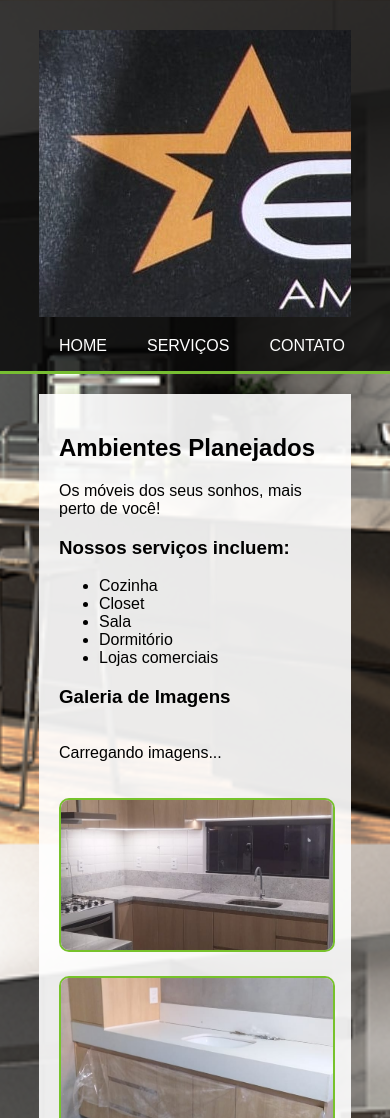
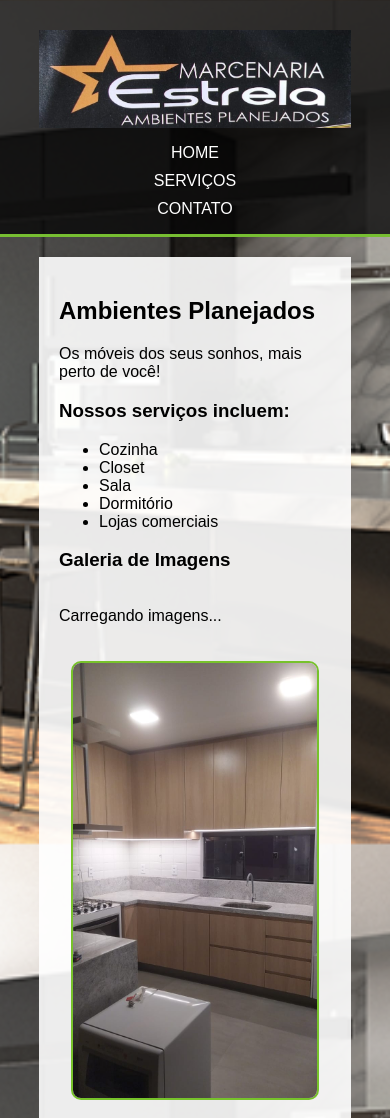
Before and after one commit to Leonsilveira/Marcenaria-Estrela, a plain HTML site: page index.html in a window 390 px wide. Shown: the top 1118 px of the page. Drawn offline with Linux system fonts and the light colour scheme; some packages are replaced by stand-ins of ours; a script that the page names is missing.

Commit message:
Projeto finalizado: ajustes no layout responsivo e galerias dinâmicas de imagens e vídeos

```diff
--- a/dist/script.dev.js
+++ b/dist/script.dev.js
@@ -15,6 +15,7 @@ function carregarImagens() {
     link.setAttribute('data-lightbox', 'galeria');
     var img = document.createElement('img');
     img.src = "Midia_Marcenaria/imagem/".concat(imagem);
+    img.alt = "Imagem da galeria: ".concat(imagem);
     img.classList.add('panel-image');
     link.appendChild(img);
     galeria.appendChild(link);
@@ -30,9 +31,9 @@ function carregarVideos() {
     var videoElement = document.createElement('video');
     videoElement.src = "Midia_Marcenaria/videos/".concat(video);
     videoElement.controls = true;
-    videoElement.width = 320; // Ajuste a largura conforme necessário
-
+    videoElement.width = 320;
     videoElement.classList.add('panel-video');
+    videoElement.setAttribute('aria-label', "V\xEDdeo da galeria: ".concat(video));
     link.appendChild(videoElement);
     galeriaVideos.appendChild(link);
   });
--- a/index.html
+++ b/index.html
@@ -45,16 +45,15 @@
             <div class="video-gallery" id="galeria-videos">
                 <p>Carregando vídeos...</p>
             </div>
-            <script src="Midia_Marcenaria/lightbox/js/lightbox.js"></script>
-            <script src="script.js"></script>
         </div>
     </div>
     <div class="contact" id="contato">
-
         <p><strong>Nome:</strong> Whallas</p>
         <p><strong>Telefones:</strong> 613591-1945 / 99170-2793</p>
         <p><strong>E-mail:</strong> marcenariaestreladf@hotmail.com</p>
         <p><strong>Endereço:</strong> Setor de Indústria - Qd. 03 - Rua E Lt. 46 Sobradinho I</p>
     </div>
+    <script src="Midia_Marcenaria/lightbox/js/lightbox.js"></script>
+    <script src="script.js"></script>
 </body>
 </html>
--- a/script.js
+++ b/script.js
@@ -112,6 +112,7 @@ function carregarImagens() {
         link.setAttribute('data-lightbox', 'galeria');
         const img = document.createElement('img');
         img.src = `Midia_Marcenaria/imagem/${imagem}`;
+        img.alt = `Imagem da galeria: ${imagem}`;
         img.classList.add('panel-image');
         link.appendChild(img);
         galeria.appendChild(link);
@@ -127,8 +128,9 @@ function carregarVideos() {
         const videoElement = document.createElement('video');
         videoElement.src = `Midia_Marcenaria/videos/${video}`;
         videoElement.controls = true;
-        videoElement.width = 320; // Ajuste a largura conforme necessário
+        videoElement.width = 320;
         videoElement.classList.add('panel-video');
+        videoElement.setAttribute('aria-label', `Vídeo da galeria: ${video}`);
         link.appendChild(videoElement);
         galeriaVideos.appendChild(link);
     });
--- a/styles.css
+++ b/styles.css
@@ -6,6 +6,7 @@ body {
     background-image: url('Midia_Marcenaria/imagem/blackwhite.png');
     background-size: cover;
     background-attachment: fixed;
+    background-position: center;
 }
 
 .container {
@@ -23,11 +24,16 @@ header {
     display: flex;
     justify-content: space-between;
     align-items: center;
+    flex-wrap: wrap;
+    text-align: center;
 }
 
 header .logo {
-    max-height: 340px;
+    max-height: 100px;
     height: auto;
+    max-width: 100%;
+    margin: 0 auto;
+    display: block;
     cursor: pointer;
 }
 
@@ -51,10 +57,11 @@ header ul {
     padding: 0;
     list-style: none;
     display: flex;
+    gap: 20px;
 }
 
 header li {
-    padding: 0 20px;
+    padding: 0 10px;
 }
 
 .main-content {
@@ -72,16 +79,14 @@ header li {
 }
 
 .panel-image, .panel-video {
-    width: 100%;
-    height: 150px; /* Altere este valor conforme necessário */
+    max-width: 100%;
+    height: auto;
     border: 2px solid #77c22b;
     border-radius: 10px;
     object-fit: cover;
     cursor: pointer;
-}
-
-.panel-video {
-    height: 150px; /* Altere este valor conforme necessário */
+    margin: 0 auto;
+    display: block;
 }
 
 .contact {
@@ -94,3 +99,17 @@ header li {
     flex-direction: column;
     align-items: center;
 }
+
+@media (max-width: 768px) {
+    header {
+        flex-direction: column;
+    }
+    header ul {
+        flex-direction: column;
+        gap: 10px;
+    }
+    .panel-image, .panel-video {
+        max-width: 90%;
+        margin-bottom: 15px;
+    }
+}
```
Also changed, not shown: dist/index.html (+2 -3 lines), dist/script.min.js, 2 other files.
